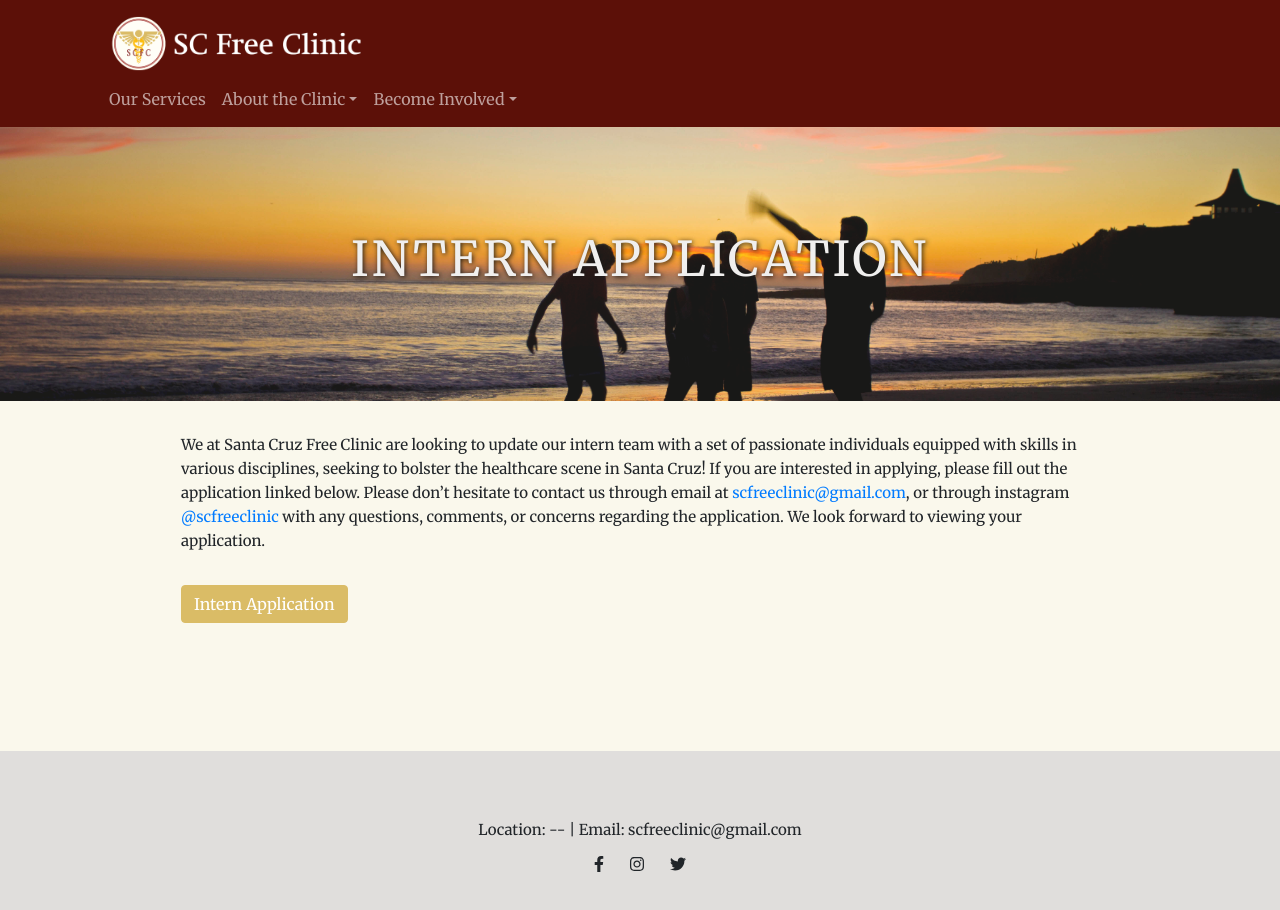
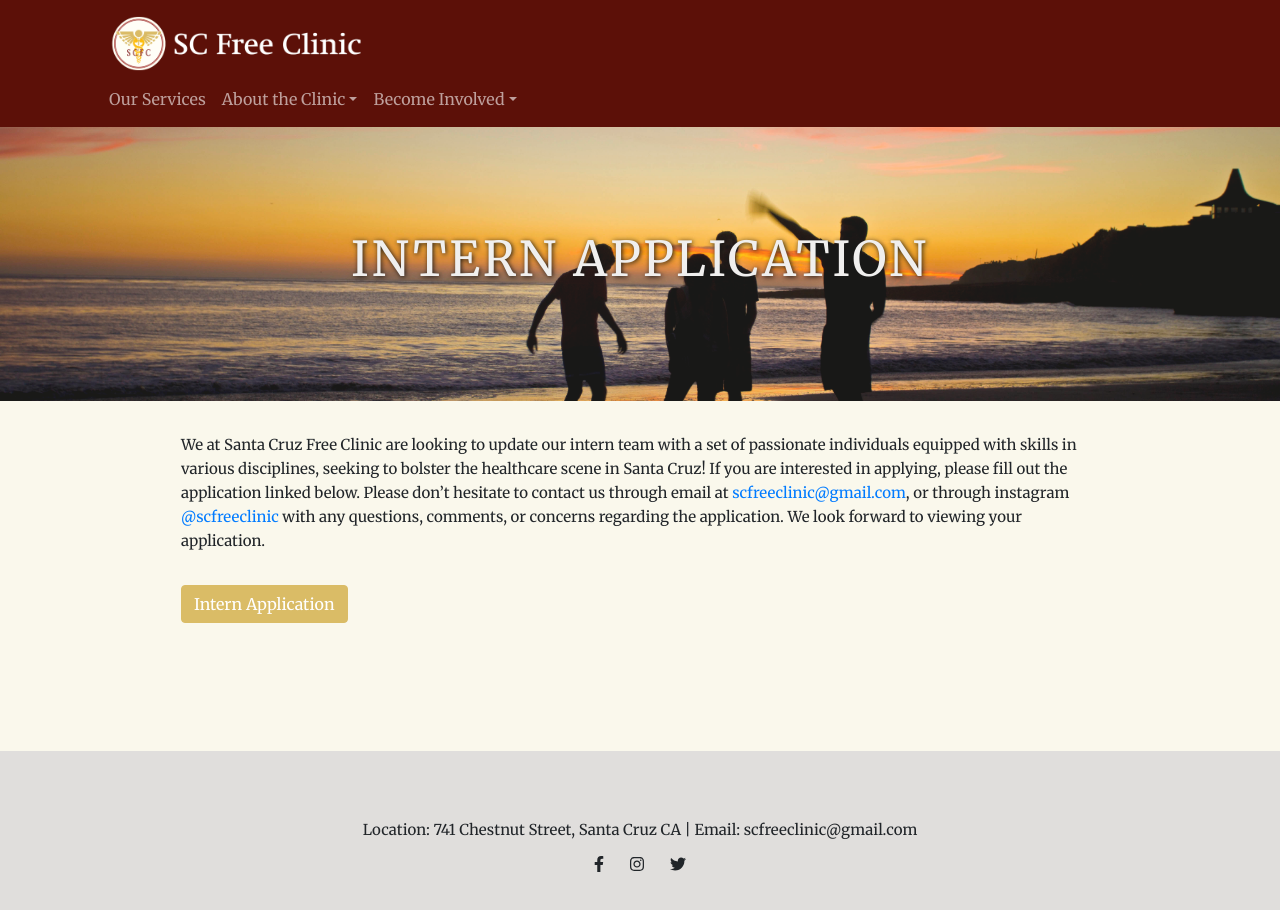
Before and after one commit to treesaatan/scfreeclinic, a React (Create React App) app: page /#/intern_application in a window 1280 px wide. Shown: the top 910 px of the page. Built offline with nearby package versions, Linux system fonts and the light colour scheme.

Commit message:
include location

```diff
--- a/src/components/Footer.js
+++ b/src/components/Footer.js
@@ -28,7 +28,7 @@
         <Styles>
             <Nav className="justify-content-center" expand="lg" variant="dark">
                 <Container id="footer-content">
-                    <p>Location: -- | Email: <a href="mailto:scfreeclinic@gmail.com"> scfreeclinic@gmail.com </a></p>
+                    <p>Location: 741 Chestnut Street, Santa Cruz CA | Email: <a href="mailto:scfreeclinic@gmail.com"> scfreeclinic@gmail.com </a></p>
                     <Button variant="link" href="https://www.facebook.com/groups/215765172962897/" target="_blank"><FontAwesomeIcon icon={["fab", "facebook-f"]} /></Button>
                     <Button variant="link" href="https://www.instagram.com/scfreeclinic/" target="_blank"><FontAwesomeIcon icon={["fab", "instagram"]} /></Button>
                     <Button variant="link" href="https://twitter.com/scfreeclinic" target="_blank"><FontAwesomeIcon icon={["fab", "twitter"]} /></Button>
```
